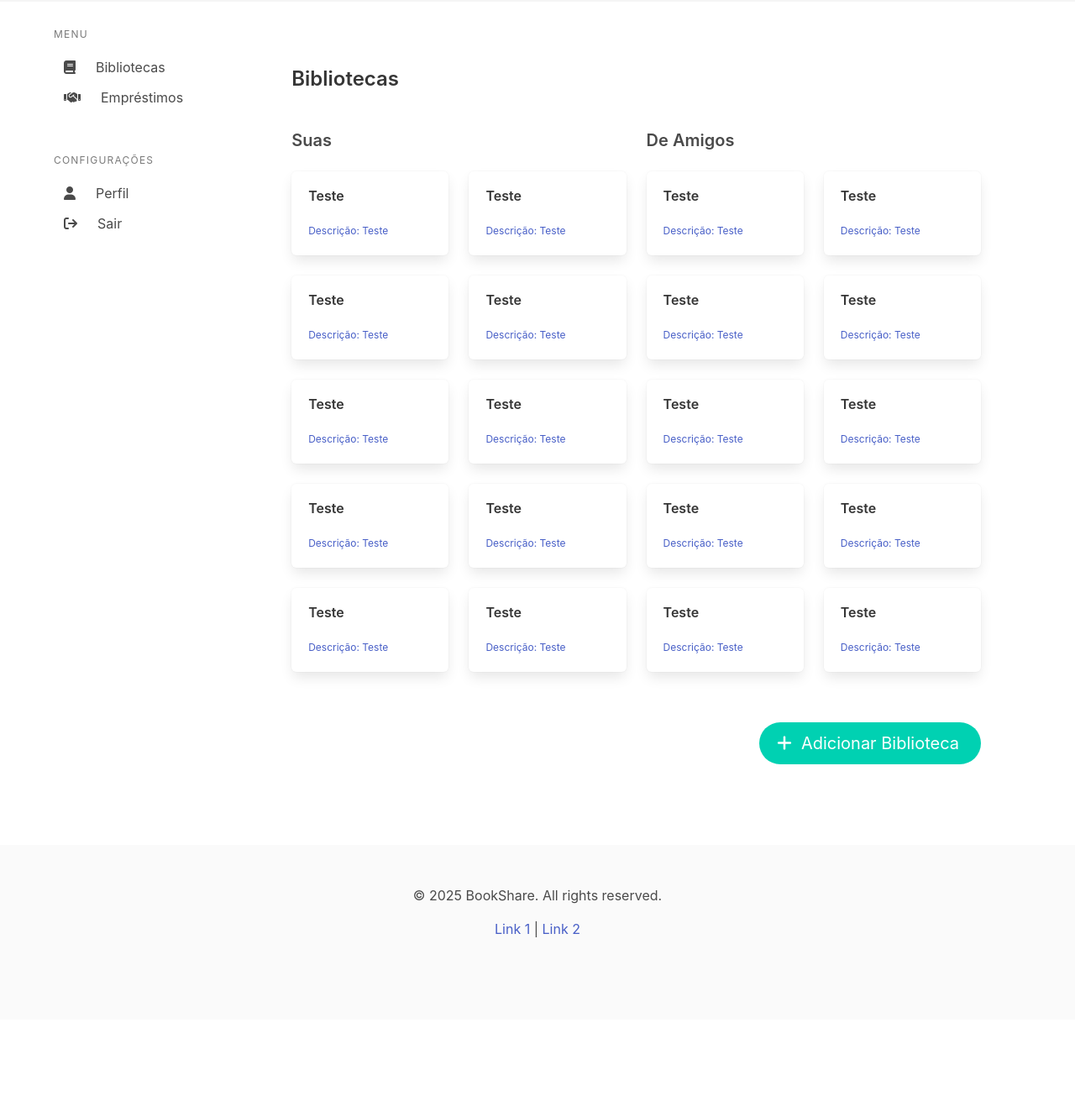
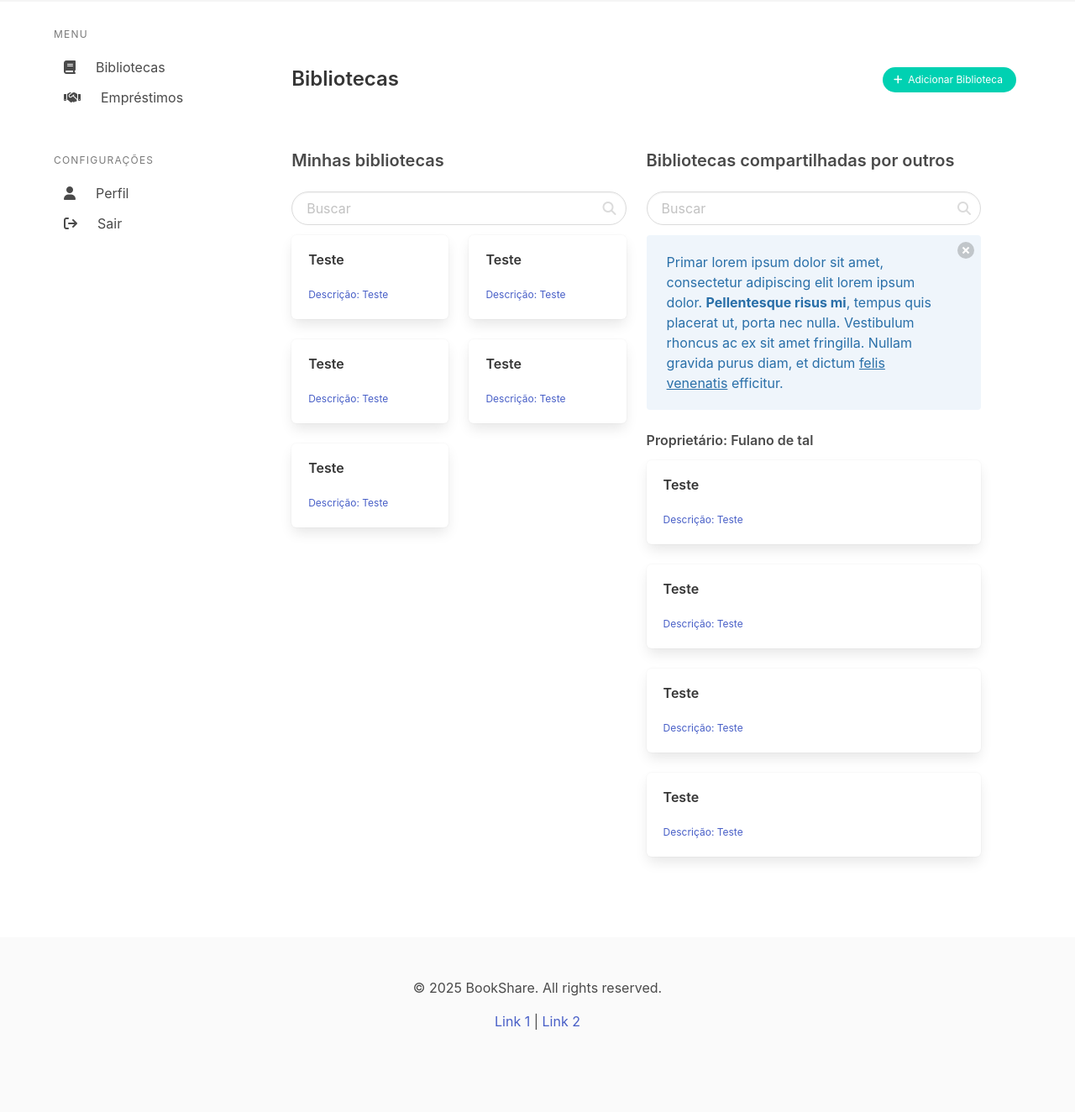
Before and after one commit to ern4m/bookshare, a Flask app: page /dashboard/libraries in a window 1280 px wide. Shown: the part 52-1376 px from the top of the page at 84% size. Before the commit the page ends 1168 px from the top, so only its background shows below. Run offline with Flask 3, Linux system fonts and the light colour scheme; the visitor is signed in with stand-in values (Sample User, id 1); some libraries are stand-ins or nearby versions.

Commit message:
style: atualização paginas bibliotecas e livros

```diff
--- a/app/templates/dashboard/libraries.html
+++ b/app/templates/dashboard/libraries.html
@@ -5,14 +5,41 @@
 {% block content %}
 <section class="section">
     <div class="container">
+        <div class="columns">
+            <div class="column is-10">
                 <h2 class="title is-4 mb-6">Bibliotecas</h2>
+            </div>
+            <div class="column is-2">
+                <!-- Botão de Adicionar Nova Biblioteca -->
+        <div class="has-text-right ">
+            <a href="#" class="button is-primary is-rounded is-small">
+                <span class="icon">
+                    <i class="fas fa-plus"></i>
+                </span>
+                <span>Adicionar Biblioteca</span>
+            </a>
+        </div>
+            </div>
+        </div>
+
+
         <div class="columns">
             <!-- Coluna "Suas" -->
             <div class="column">
-                <h3 class="subtitle is-5 has-text-weight-semibold">Suas</h3>
+                <h3 class="subtitle is-5 has-text-weight-semibold">Minhas bibliotecas</h3>
+                <div class="field">
+                        <p class="control has-icons-right">
+                            <input class="input is-rounded" type="text" placeholder="Buscar"/>
+                            <span class="icon is-small is-right">
+                                <i class="fas fa-search"></i>
+                            </span>
+                        </p>
+                    </div>
                 <div class="columns is-multiline">
-                    {% for id in range(10) %}
+
+                    {% for id in range(5) %}
                     <div class="column is-half">
+
                         <div class="box has-shadow">
                             <a href="{{ url_for('library.main', lib_id=id) }}">
                                 <h5 class="title is-6">{{ "Teste" }}</h5>
@@ -26,10 +53,29 @@
 
             <!-- Coluna "De Amigos" -->
             <div class="column">
-                <h3 class="subtitle is-5 has-text-weight-semibold">De Amigos</h3>
+                <h3 class="subtitle is-5 has-text-weight-semibold">Bibliotecas compartilhadas por outros</h3>
+
+                <div class="field">
+                        <p class="control has-icons-right">
+                            <input class="input is-rounded" type="text" placeholder="Buscar"/>
+                            <span class="icon is-small is-right">
+                                <i class="fas fa-search"></i>
+                            </span>
+                        </p>
+                    </div>
+                <div class="notification is-info is-light">
+  <button class="delete"></button>
+  Primar lorem ipsum dolor sit amet, consectetur adipiscing elit lorem ipsum
+  dolor. <strong>Pellentesque risus mi</strong>, tempus quis placerat ut, porta
+  nec nulla. Vestibulum rhoncus ac ex sit amet fringilla. Nullam gravida purus
+  diam, et dictum <a>felis venenatis</a> efficitur.
+</div>
+                <h2 class="has-text-weight-semibold mt-3 mb-3">Proprietário: <span>{{"Fulano de tal"}}</span>
+                         </h2>
                 <div class="columns is-multiline">
-                    {% for id in range(10) %}
-                        <div class="column is-half">
+
+                    {% for id in range(4) %}
+                    <div class="column is-12">
                         <div class="box has-shadow">
                             <a href="{{ url_for('library.main', lib_id=id) }}">
                                 <h5 class="title is-6">{{ "Teste" }}</h5>
@@ -57,15 +103,7 @@
             {% endfor %}
         </div>
 
-        <!-- Botão de Adicionar Nova Biblioteca -->
-        <div class="has-text-right mt-6">
-            <a href="/library/add" class="button is-primary is-rounded is-medium">
-                <span class="icon">
-                    <i class="fas fa-plus"></i>
-                </span>
-                <span>Adicionar Biblioteca</span>
-            </a>
-        </div>
+
     </div>
 </section>
 {% endblock %}
```
Also changed, not shown: app/templates/dashboard/library.html (+35 -11 lines). Lines whose indentation alone changed are shown as unchanged.
